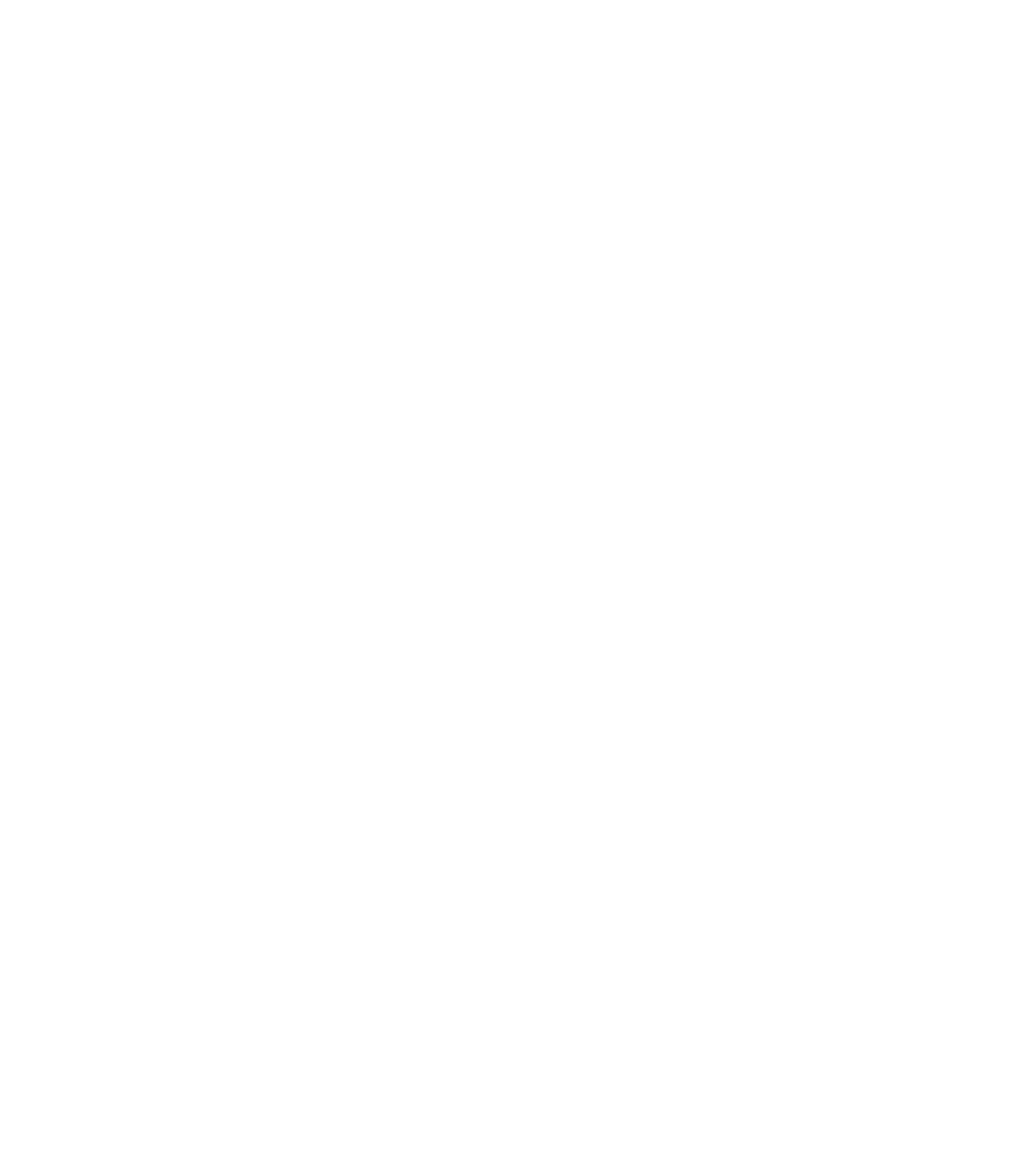
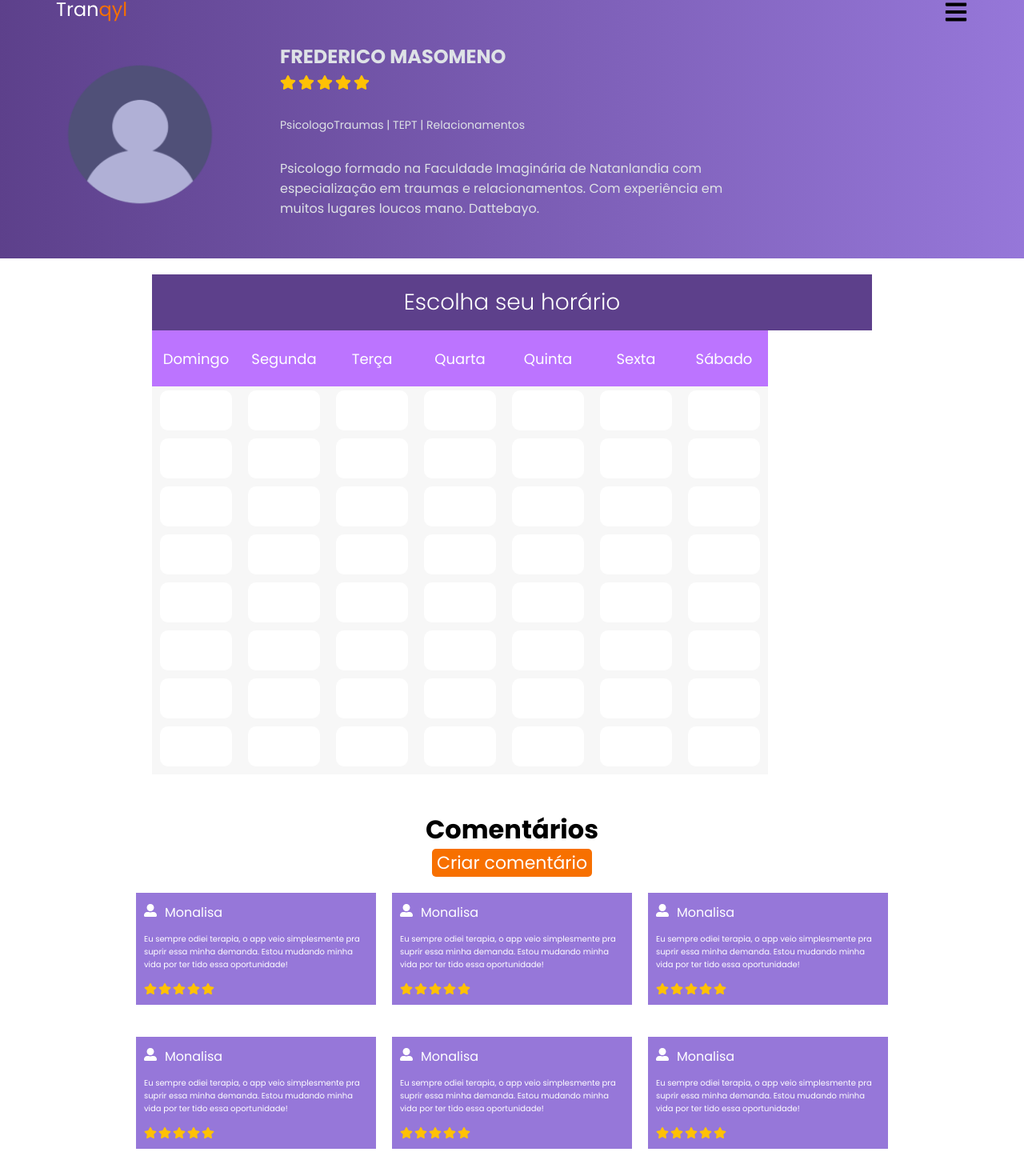
Before and after one commit to gabrielguti/tranqly-capstone, a React (Create React App) app: page /profileprofessional in a window 1280 px wide. Shown: the part 17-1487 px from the top of the page at 80% size. Before the commit the page ends 800 px from the top, so only its background shows below. Built offline with nearby package versions, Linux system fonts and the light colour scheme.

Commit message:
feat: create component CardComent and create page profileProfessional

```diff
--- a/src/App.tsx
+++ b/src/App.tsx
@@ -1,8 +1,10 @@
 import GlobalStyles from "./styles/global";
+import ProfileProfessional from "./pages/profileProfessional";
 
 function App() {
   return (
     <>
+      <ProfileProfessional />
       <GlobalStyles />
     </>
   );
--- /dev/null
+++ b/src/components/CardComent/index.tsx
@@ -0,0 +1,24 @@
+import { FaStar, FaUserAlt } from "react-icons/fa";
+import { CardComentStyle } from "./styles";
+
+export default function CardComent() {
+  return (
+    <CardComentStyle>
+      <div className="data">
+        <FaUserAlt />
+        Monalisa
+      </div>
+      <div className="coment">
+        Eu sempre odiei terapia, o app veio simplesmente pra suprir essa minha
+        demanda. Estou mudando minha vida por ter tido essa oportunidade!
+      </div>
+      <div className="stars">
+        <FaStar />
+        <FaStar />
+        <FaStar />
+        <FaStar />
+        <FaStar />
+      </div>
+    </CardComentStyle>
+  );
+}
--- /dev/null
+++ b/src/components/CardComent/styles.ts
@@ -0,0 +1,29 @@
+import styled from "styled-components";
+
+export const CardComentStyle = styled.div`
+  margin-top: 20px;
+  width: 1280px;
+  max-width: 300px;
+  height: 140px;
+  background-color: var(--purple100);
+  display: flex;
+  flex-direction: column;
+  justify-content: space-around;
+  padding: 5px 10px;
+  color: white;
+  .data {
+    display: flex;
+    gap: 10px;
+    align-items: baseline;
+  }
+  .coment {
+    font-size: 10px;
+  }
+  .stars {
+    display: flex;
+    gap: 2px;
+    svg {
+      color: var(--yellow200);
+    }
+  }
+`;
--- a/src/components/bar/styles.ts
+++ b/src/components/bar/styles.ts
@@ -1,14 +1,14 @@
 import styled from "styled-components";
 
 export const BarContainer = styled.div`
-  width: 100vw;
+  width: 100%;
   height: 70px;
   background: linear-gradient(90deg, rgba(69, 36, 122, 0.87) 0%, #9677d9 100%);
   .barWidth {
     width: 100%;
     height: inherit;
     max-width: 1280px;
-    padding: 0 60px;
+    padding: 0 10px;
     margin: auto;
     display: flex;
     align-items: center;
@@ -26,4 +26,7 @@ export const BarContainer = styled.div`
       }
     }
   }
+  @media (min-width: 700px) {
+    padding: 0 60px;
+  }
 `;
--- a/src/pages/profileProfessional/index.tsx
+++ b/src/pages/profileProfessional/index.tsx
@@ -1,5 +1,169 @@
+import { Calendar, ContainerProfessionalData, Coment } from "./styles";
+import Bar from "../../components/bar";
+import profile from "../../assets/img/profile.png";
+import { FaStar } from "react-icons/fa";
+import Button from "../../components/button";
+import CardComent from "../../components/CardComent";
+
 const ProfileProfessional = () => {
-  return <></>;
+  return (
+    <>
+      <Bar />
+      <ContainerProfessionalData>
+        <div className="ProfessionalData">
+          <div className="img">
+            <img src={profile} alt="imgProfile" />
+          </div>
+          <div className="data">
+            <div>
+              <h2>FREDERICO MASOMENO</h2>
+              <div className="stars">
+                <FaStar />
+                <FaStar />
+                <FaStar />
+                <FaStar />
+                <FaStar />
+              </div>
+            </div>
+            <div>
+              <span>Psicologo</span>
+              <span>Traumas | TEPT | Relacionamentos</span>
+            </div>
+            <div>
+              <p>
+                Psicologo formado na Faculdade Imaginária de Natanlandia com
+                especialização em traumas e relacionamentos. Com experiência em
+                muitos lugares loucos mano. Dattebayo.
+              </p>
+            </div>
+          </div>
+        </div>
+      </ContainerProfessionalData>
+      <Calendar>
+        <div className="tittle">Escolha seu horário</div>
+        <div className="container">
+          <div className="week">
+            <div className="day">
+              <p>Domingo</p>
+            </div>
+            <div className="times">
+              <div className="time"></div>
+              <div className="time"></div>
+              <div className="time"></div>
+              <div className="time"></div>
+              <div className="time"></div>
+              <div className="time"></div>
+              <div className="time"></div>
+              <div className="time"></div>
+            </div>
+          </div>
+          <div className="week">
+            <div className="day">
+              <p>Segunda</p>
+            </div>
+            <div className="times">
+              <div className="time"></div>
+              <div className="time"></div>
+              <div className="time"></div>
+              <div className="time"></div>
+              <div className="time"></div>
+              <div className="time"></div>
+              <div className="time"></div>
+              <div className="time"></div>
+            </div>
+          </div>
+          <div className="week">
+            <div className="day">
+              <p>Terça</p>
+            </div>
+            <div className="times">
+              <div className="time"></div>
+              <div className="time"></div>
+              <div className="time"></div>
+              <div className="time"></div>
+              <div className="time"></div>
+              <div className="time"></div>
+              <div className="time"></div>
+              <div className="time"></div>
+            </div>
+          </div>
+          <div className="week">
+            <div className="day">
+              <p>Quarta</p>
+            </div>
+            <div className="times">
+              <div className="time"></div>
+              <div className="time"></div>
+              <div className="time"></div>
+              <div className="time"></div>
+              <div className="time"></div>
+              <div className="time"></div>
+              <div className="time"></div>
+              <div className="time"></div>
+            </div>
+          </div>
+          <div className="week">
+            <div className="day">
+              <p>Quinta</p>
+            </div>
+            <div className="times">
+              <div className="time"></div>
+              <div className="time"></div>
+              <div className="time"></div>
+              <div className="time"></div>
+              <div className="time"></div>
+              <div className="time"></div>
+              <div className="time"></div>
+              <div className="time"></div>
+            </div>
+          </div>
+          <div className="week">
+            <div className="day">
+              <p>Sexta</p>
+            </div>
+            <div className="times">
+              <div className="time"></div>
+              <div className="time"></div>
+              <div className="time"></div>
+              <div className="time"></div>
+              <div className="time"></div>
+              <div className="time"></div>
+              <div className="time"></div>
+              <div className="time"></div>
+            </div>
+          </div>
+          <div className="week">
+            <div className="day">
+              <p>Sábado</p>
+            </div>
+            <div className="times">
+              <div className="time"></div>
+              <div className="time"></div>
+              <div className="time"></div>
+              <div className="time"></div>
+              <div className="time"></div>
+              <div className="time"></div>
+              <div className="time"></div>
+              <div className="time"></div>
+            </div>
+          </div>
+        </div>
+      </Calendar>
+      <br></br>
+      <Coment>
+        <h1>Comentários</h1>
+        <Button>Criar comentário</Button>
+        <div className="containerComent">
+          <CardComent />
+          <CardComent />
+          <CardComent />
+          <CardComent />
+          <CardComent />
+          <CardComent />
+        </div>
+      </Coment>
+    </>
+  );
 };
 
 export default ProfileProfessional;
--- /dev/null
+++ b/src/pages/profileProfessional/styles.ts
@@ -0,0 +1,128 @@
+import styled from "styled-components";
+
+export const ContainerProfessionalData = styled.div`
+  background: linear-gradient(90deg, rgba(69, 36, 122, 0.87) 0%, #9677d9 100%);
+  width: 100%;
+  margin: auto;
+  .ProfessionalData {
+    max-width: 1280px;
+    margin: auto;
+    display: flex;
+    align-items: center;
+    flex-direction: column;
+    text-align: center;
+    @media (min-width: 700px) {
+      flex-direction: row;
+      align-items: flex-start;
+      text-align: start;
+    }
+    .img {
+      width: 100%;
+      height: 100%;
+      max-width: 350px;
+      display: flex;
+      justify-content: center;
+      img {
+        width: 230px;
+        height: 230px;
+      }
+    }
+    .data {
+      margin: 0 0 50px 0;
+      max-width: 600px;
+      width: 100%;
+      display: flex;
+      gap: 30px;
+      flex-direction: column;
+      color: var(--gray200);
+      div {
+        flex-direction: column;
+        svg {
+          font-size: 20px;
+          color: var(--yellow200);
+        }
+        span {
+          font-size: 14px;
+        }
+      }
+      .stars {
+        display: flex;
+        flex-direction: row;
+        gap: 3px;
+        margin-top: 5px;
+        justify-content: center;
+        @media (min-width: 700px) {
+          justify-content: left;
+        }
+      }
+    }
+  }
+`;
+
+export const Calendar = styled.div`
+  width: 100%;
+  max-width: 900px;
+  margin: auto;
+  padding: 20px 0;
+  color: white;
+  .tittle {
+    height: 70px;
+    background-color: var(--purple300);
+    font-size: 28px;
+    font-weight: lighter;
+    display: flex;
+    align-items: center;
+    justify-content: center;
+  }
+  .container {
+    display: flex;
+    overflow-y: scroll;
+  }
+  .week {
+  }
+  .day {
+    height: 70px;
+    width: 110px;
+    background-color: var(--purple400);
+    display: flex;
+    align-items: center;
+    justify-content: center;
+    font-size: 18px;
+  }
+  .times {
+    width: 110px;
+    height: 485px;
+    background-color: var(--gray50);
+    display: flex;
+    align-items: center;
+    flex-direction: column;
+  }
+  .time {
+    width: 90px;
+    height: 50px;
+    background-color: white;
+    border-radius: 10px;
+    margin: 5px 0;
+  }
+`;
+
+export const Coment = styled.div`
+  display: flex;
+  align-items: center;
+  justify-content: center;
+  flex-direction: column;
+  padding-bottom: 50px;
+  .containerComent {
+    display: grid;
+    flex-wrap: wrap;
+    justify-content: space-between;
+    grid-template-columns: 1fr;
+    gap: 20px;
+    @media (min-width: 700px) {
+      grid-template-columns: 1fr 1fr;
+    }
+    @media (min-width: 1000px) {
+      grid-template-columns: 1fr 1fr 1fr;
+    }
+  }
+`;
--- a/src/styles/global.ts
+++ b/src/styles/global.ts
@@ -18,7 +18,6 @@ export default createGlobalStyle`
 		cursor: pointer;
 		background: none;
 		border: none;
-		}
 		&:focus{
 			outline: none;
 		}
@@ -45,6 +44,7 @@ export default createGlobalStyle`
 		--orange200:	rgba(247, 112, 0, 1);
 		--yellow50:		rgba(252, 244, 94, 1);
 		--yellow100:	rgba(250, 250, 0, 1);
+		--yellow200:    rgba(255, 193, 5, 1);
 		--green50:		rgba(134, 224, 145, 1);
 		--red50:		rgba(244, 64, 64, 1);
 		--red100:		rgba(221, 104, 104, 1);
```
Also changed, not shown: src/assets/img/profile 2.svg (deleted), src/assets/img/profile.png (added).
